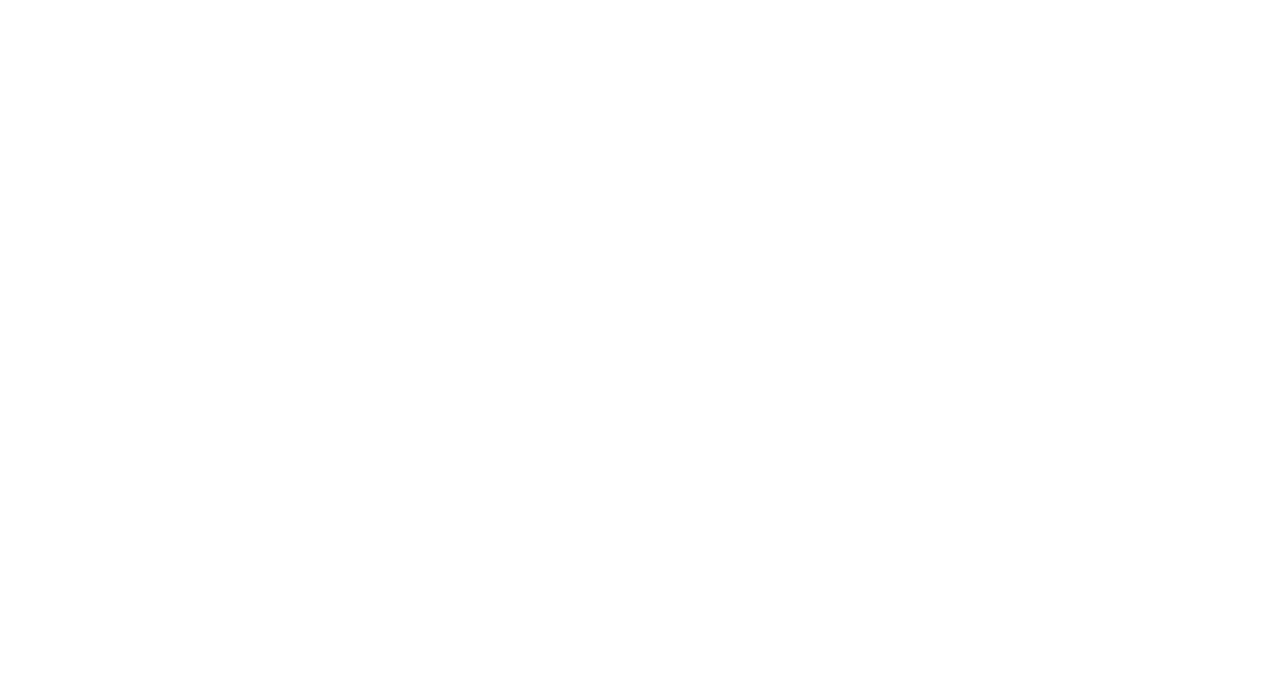
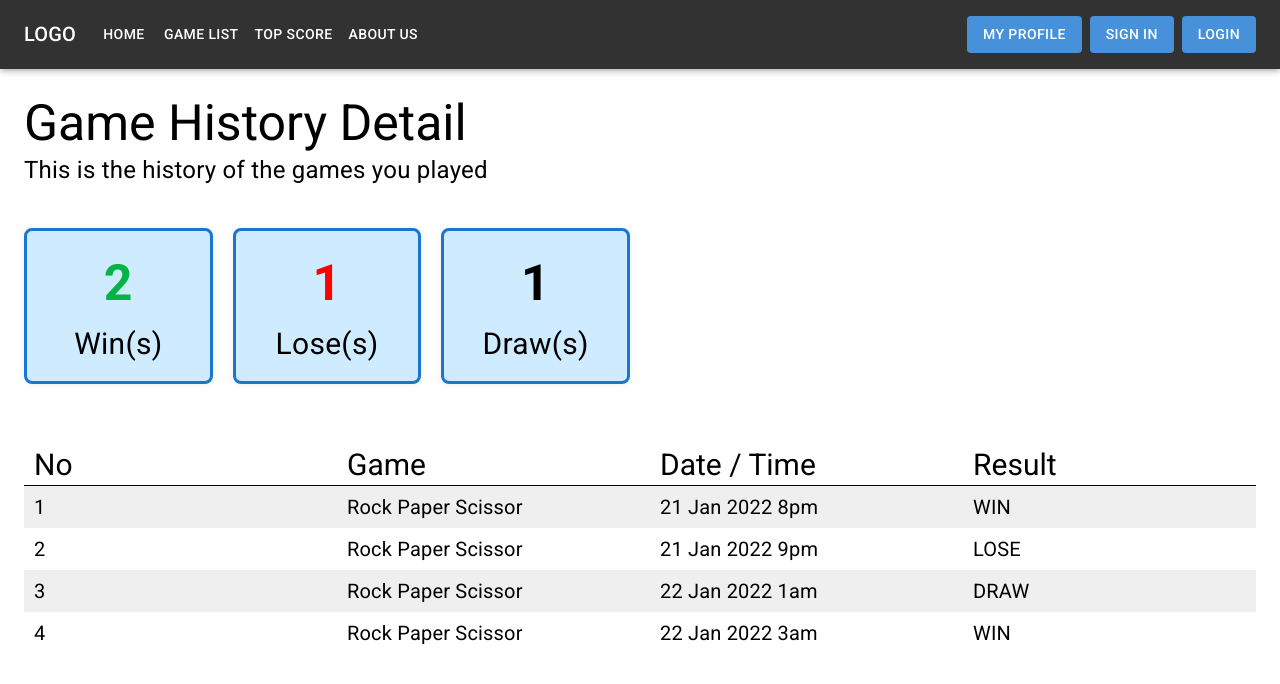
Before and after one commit to farisadam97/lowkey-pro-client, a React (Create React App) app: page /game-history in a window 1280 px wide. Before the commit this address had no page. Shown: the top 684 px of the page. Built offline with nearby package versions, Linux system fonts and the light colour scheme.

Commit message:
finished view game detail history

```diff
--- a/src/App.js
+++ b/src/App.js
@@ -6,6 +6,7 @@ import Register from './pages/Register/Register';
 import Profile from  './pages/profile/Edit.pages';
 import RPSGame from  './pages/RPSGame/RPSGame';
 import HomePage from  './pages/HomePage/HomePage';
+import GameHistory from  './pages/GameHistory/GameHistory';
 
 function App() {
   return (
@@ -25,6 +26,7 @@ function App() {
           <Route path="/profile" element={<Profile/>} />
           <Route path="/rps-game" element={<RPSGame/>} />
           <Route path="/home-page" element={<HomePage/>} />
+          <Route path="/game-history" element={<GameHistory/>} />
         </Routes>
       </BrowserRouter>
     </div>
--- /dev/null
+++ b/src/pages/GameHistory/GameHistory.css
@@ -0,0 +1,13 @@
+.game-statistics-box
+{
+	text-align:center;
+	background: #cfebff;
+    padding: 15px;
+	-webkit-border-radius: 8px;
+	-moz-border-radius: 8px;
+	border-radius: 8px;
+	-webkit-box-shadow: 0 0 10px #efefef;
+	box-shadow: 0 0 10px #efefef;
+	margin-bottom:30px;
+	border:3px solid #1976d2;
+}
--- /dev/null
+++ b/src/pages/GameHistory/GameHistory.js
@@ -0,0 +1,375 @@
+import './GameHistory.css'
+import ResponsiveAppBar from "../../components/navbar/navbar.component";
+import Container from '@mui/material/Container';
+import Typography from '@mui/material/Typography';
+
+const GameHistory = () => {
+    return (
+		<div>
+			<ResponsiveAppBar />
+
+			<div class="page-top-score">
+				<Container maxWidth="xl">
+					<div>
+						<Typography variant="h3"
+							fontSize={{
+								lg: 50,
+								md: 40,
+								sm: 30,
+								xs: 20
+							}}
+						>
+							Game History Detail
+						</Typography>
+						<Typography
+							fontSize={{
+								lg: 24,
+								md: 20,
+								sm: 16,
+								xs: 12
+							}}
+						>
+							This is the history of the games you played
+						</Typography>
+
+						<br /><br />
+
+						<div style={{ display: "grid", gridTemplateColumns: "repeat(6, 1fr)", gridGap: 20 }}>
+							<div class="game-statistics-box">
+								<Typography color="#03b345" fontWeight="bold"
+									fontSize={{
+										lg: 50,
+										md: 50,
+										sm: 40,
+										xs: 30
+									}}
+								>
+									2
+								</Typography>
+
+								<Typography
+									fontSize={{
+										lg: 30,
+										md: 30,
+										sm: 20,
+										xs: 14
+									}}
+								>
+									Win(s)
+								</Typography>
+							</div>
+							<div class="game-statistics-box">
+								<Typography color="red" fontWeight="bold"
+									fontSize={{
+										lg: 50,
+										md: 50,
+										sm: 40,
+										xs: 30
+									}}
+								>
+									1
+								</Typography>
+
+								<Typography
+									fontSize={{
+										lg: 30,
+										md: 30,
+										sm: 20,
+										xs: 14
+									}}
+								>
+									Lose(s)
+								</Typography>
+							</div>
+							<div class="game-statistics-box">
+								<Typography fontWeight="bold"
+									fontSize={{
+										lg: 50,
+										md: 50,
+										sm: 40,
+										xs: 30
+									}}
+								>
+									1
+								</Typography>
+
+								<Typography
+									fontSize={{
+										lg: 30,
+										md: 30,
+										sm: 20,
+										xs: 14
+									}}
+								>
+									Draw(s)
+								</Typography>
+							</div>
+						</div>
+
+						<div class="tableleaderboardhead" style={{ borderBottom:"1px solid black", paddingTop:"30px", display: "grid", gridTemplateColumns: "repeat(4, 1fr)", gridGap: 20 }}>
+							<div>
+								<Typography variant="h3"
+									fontSize={{
+										lg: 30,
+										md: 30,
+										sm: 20,
+										xs: 14
+									}}
+								>
+									No
+								</Typography>
+							</div>
+							<div>
+								<Typography variant="h3"
+									fontSize={{
+										lg: 30,
+										md: 30,
+										sm: 20,
+										xs: 14
+									}}
+								>
+									Game
+								</Typography>
+							</div>
+							<div>
+								<Typography variant="h3"
+									fontSize={{
+										lg: 30,
+										md: 30,
+										sm: 20,
+										xs: 14
+									}}
+								>
+									Date / Time
+								</Typography>
+							</div>
+							<div>
+								<Typography variant="h3"
+									fontSize={{
+										lg: 30,
+										md: 30,
+										sm: 20,
+										xs: 14
+									}}
+								>
+									Result
+								</Typography>
+							</div>
+						</div>
+
+						<div class="tableleaderboard">
+							<div class="tableleaderboardrow" style={{ display: "grid", gridTemplateColumns: "repeat(4, 1fr)", gridGap: 20 }}>
+								<div>
+									<Typography
+										fontSize={{
+											lg: 20,
+											md: 20,
+											sm: 16,
+											xs: 12
+										}}
+									>
+										1
+									</Typography>
+								</div>
+								<div>
+									<Typography
+										fontSize={{
+											lg: 20,
+											md: 20,
+											sm: 16,
+											xs: 12
+										}}
+									>
+										Rock Paper Scissor
+									</Typography>
+								</div>
+								<div>
+									<Typography
+										fontSize={{
+											lg: 20,
+											md: 20,
+											sm: 16,
+											xs: 12
+										}}
+									>
+										21 Jan 2022 8pm
+									</Typography>
+								</div>
+								<div>
+									<Typography
+										fontSize={{
+											lg: 20,
+											md: 20,
+											sm: 16,
+											xs: 12
+										}}
+									>
+										WIN
+									</Typography>
+								</div>
+							</div>
+
+							<div class="tableleaderboardrow" style={{ display: "grid", gridTemplateColumns: "repeat(4, 1fr)", gridGap: 20 }}>
+								<div>
+									<Typography
+										fontSize={{
+											lg: 20,
+											md: 20,
+											sm: 16,
+											xs: 12
+										}}
+									>
+										2
+									</Typography>
+								</div>
+								<div>
+									<Typography
+										fontSize={{
+											lg: 20,
+											md: 20,
+											sm: 16,
+											xs: 12
+										}}
+									>
+										Rock Paper Scissor
+									</Typography>
+								</div>
+								<div>
+									<Typography
+										fontSize={{
+											lg: 20,
+											md: 20,
+											sm: 16,
+											xs: 12
+										}}
+									>
+										21 Jan 2022 9pm
+									</Typography>
+								</div>
+								<div>
+									<Typography
+										fontSize={{
+											lg: 20,
+											md: 20,
+											sm: 16,
+											xs: 12
+										}}
+									>
+										LOSE
+									</Typography>
+								</div>
+							</div>
+
+							<div class="tableleaderboardrow" style={{ display: "grid", gridTemplateColumns: "repeat(4, 1fr)", gridGap: 20 }}>
+								<div>
+									<Typography
+										fontSize={{
+											lg: 20,
+											md: 20,
+											sm: 16,
+											xs: 12
+										}}
+									>
+										3
+									</Typography>
+								</div>
+								<div>
+									<Typography
+										fontSize={{
+											lg: 20,
+											md: 20,
+											sm: 16,
+											xs: 12
+										}}
+									>
+										Rock Paper Scissor
+									</Typography>
+								</div>
+								<div>
+									<Typography
+										fontSize={{
+											lg: 20,
+											md: 20,
+											sm: 16,
+											xs: 12
+										}}
+									>
+										22 Jan 2022 1am
+									</Typography>
+								</div>
+								<div>
+									<Typography
+										fontSize={{
+											lg: 20,
+											md: 20,
+											sm: 16,
+											xs: 12
+										}}
+									>
+										DRAW
+									</Typography>
+								</div>
+							</div>
+
+
+							<div class="tableleaderboardrow" style={{ display: "grid", gridTemplateColumns: "repeat(4, 1fr)", gridGap: 20 }}>
+								<div>
+									<Typography
+										fontSize={{
+											lg: 20,
+											md: 20,
+											sm: 16,
+											xs: 12
+										}}
+									>
+										4
+									</Typography>
+								</div>
+								<div>
+									<Typography
+										fontSize={{
+											lg: 20,
+											md: 20,
+											sm: 16,
+											xs: 12
+										}}
+									>
+										Rock Paper Scissor
+									</Typography>
+								</div>
+								<div>
+									<Typography
+										fontSize={{
+											lg: 20,
+											md: 20,
+											sm: 16,
+											xs: 12
+										}}
+									>
+										22 Jan 2022 3am
+									</Typography>
+								</div>
+								<div>
+									<Typography
+										fontSize={{
+											lg: 20,
+											md: 20,
+											sm: 16,
+											xs: 12
+										}}
+									>
+										WIN
+									</Typography>
+								</div>
+							</div>
+
+						</div>
+					</div>
+				</Container>
+			</div>
+
+		</div>
+	)
+}
+
+export default GameHistory
```
